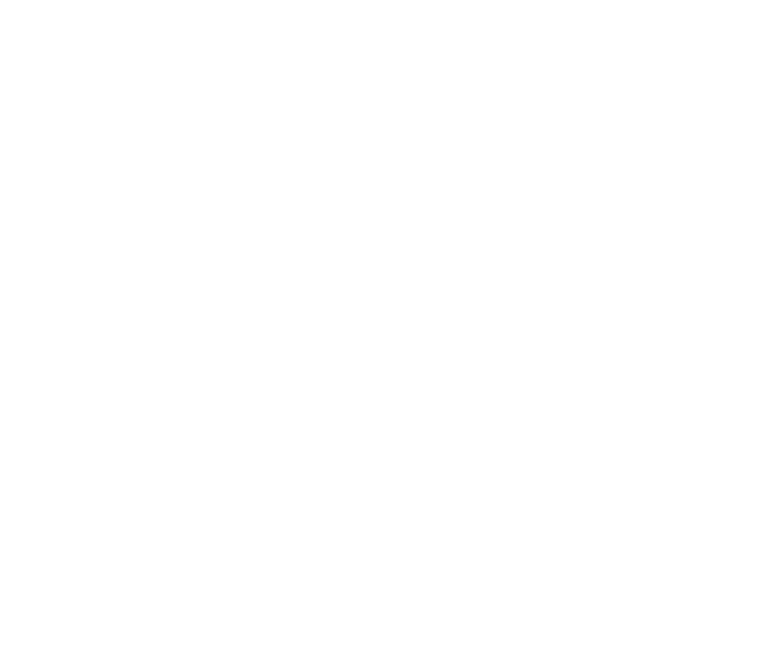
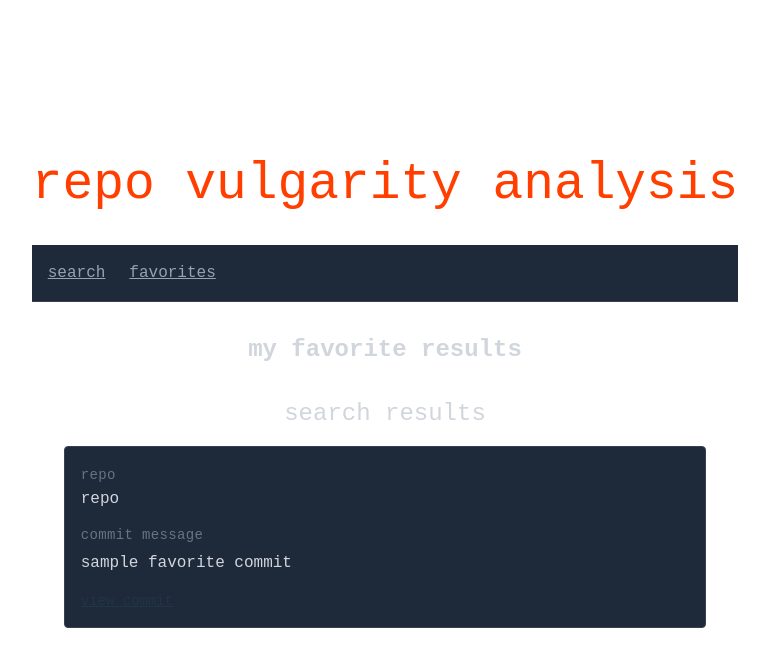
Before and after one commit to jake-schlaerth/portfolio, a React (Vite) app in the folder apps/frontend/: page /favorites in a window 1280 px wide. Before the commit this address had no page. Shown: the top 666 px of the page, without its empty margins (255-1024 px from the left). Built offline with nearby package versions, Linux system fonts and the light colour scheme.

Commit message:
WIP add search and favorites routes to frontend, reach out to rva backend from frontend

```diff
--- a/apps/frontend/src/App.tsx
+++ b/apps/frontend/src/App.tsx
@@ -1,5 +1,8 @@
 import { Routes, Route } from "react-router-dom";
 import { Code, Music, Home, Whiteboard, WhiteboardList } from "./pages";
+import { Search } from "./pages/Search";
+import { Favorites } from "./pages/Favorites";
+import "./App.css";
 
 function App() {
   return (
@@ -9,6 +12,8 @@ function App() {
       <Route path="/whiteboard/:id" element={<Whiteboard />} />
       <Route path="/code" element={<Code />} />
       <Route path="/music" element={<Music />} />
+      <Route path="/search" element={<Search />} />
+      <Route path="/favorites" element={<Favorites />} />
     </Routes>
   );
 }
--- /dev/null
+++ b/apps/frontend/src/components/Header.tsx
@@ -0,0 +1,21 @@
+import { Link } from "react-router-dom";
+
+export const Header = () => {
+  return (
+    <>
+      <h1 className="text-[#ff3e00] text-6xl font-thin leading-tight my-8">
+        repo vulgarity analysis
+      </h1>
+      <nav className="bg-gray-800 text-gray-400 p-4 border-b border-gray-700">
+        <div className="container mx-auto flex gap-6">
+          <Link to="/" className="hover:text-[#ff3e00]">
+            search
+          </Link>
+          <Link to="/favorites" className="hover:text-[#ff3e00]">
+            favorites
+          </Link>
+        </div>
+      </nav>
+    </>
+  );
+};
--- /dev/null
+++ b/apps/frontend/src/components/SearchForm.tsx
@@ -0,0 +1,34 @@
+import { useState } from "react";
+import { SearchFormProps } from "../types/search";
+
+export const SearchForm = ({ onSearch }: SearchFormProps) => {
+  const [searchQuery, setSearchQuery] = useState("");
+  const [isLoading, setIsLoading] = useState(false);
+
+  const handleSubmit = (e: React.FormEvent) => {
+    e.preventDefault();
+    onSearch(searchQuery);
+  };
+
+  return (
+    <form
+      onSubmit={handleSubmit}
+      className="flex flex-col gap-4 max-w-md mx-auto"
+    >
+      <input
+        type="text"
+        value={searchQuery}
+        onChange={(e) => setSearchQuery(e.target.value)}
+        placeholder="enter search term"
+        className="p-2 border rounded bg-gray-800 text-gray-300 border-gray-700 placeholder-gray-500"
+      />
+      <button
+        type="submit"
+        className="text-lg py-2 px-4 bg-[#ff3e00] text-gray-200 rounded cursor-pointer hover:bg-[#ff6340] disabled:opacity-50"
+        disabled={isLoading}
+      >
+        {isLoading ? "searching..." : "search"}
+      </button>
+    </form>
+  );
+};
--- /dev/null
+++ b/apps/frontend/src/components/SearchResults.tsx
@@ -0,0 +1,71 @@
+import { SearchResultsProps } from "../types/search";
+
+export const SearchResults = ({
+  results,
+  error,
+  isLoading,
+}: SearchResultsProps) => {
+  const getRepoPath = (repoUrl: string): string => {
+    return repoUrl.replace("https://github.com/", "").replace(".git", "");
+  };
+
+  const getRepoName = (repoUrl: string): string => {
+    const path = getRepoPath(repoUrl);
+    return path.split("/").pop() || "";
+  };
+
+  if (error) {
+    return <p className="text-red-500 mt-4">{error}</p>;
+  }
+
+  if (results.length > 0) {
+    return (
+      <div className="mt-8">
+        <h2 className="text-2xl mb-4 text-gray-300">search results</h2>
+        <ul className="list-none">
+          {results.map((result, index) => (
+            <li
+              key={index}
+              className="mb-4 p-4 border rounded text-left bg-gray-800 border-gray-700"
+            >
+              <div className="flex flex-col gap-3">
+                <div>
+                  <span className="text-gray-500 text-sm tracking-wide">
+                    repo
+                  </span>
+                  <div className="text-gray-300 font-medium">
+                    {getRepoName(result.repositoryName)}
+                  </div>
+                </div>
+                <div>
+                  <span className="text-gray-500 text-sm tracking-wide">
+                    commit message
+                  </span>
+                  <div className="text-gray-300 mt-1">
+                    {result.commitMessage}
+                  </div>
+                </div>
+                <a
+                  href={`https://github.com/${getRepoPath(
+                    result.repositoryName
+                  )}/commit/${result.commitHash}`}
+                  target="_blank"
+                  rel="noopener noreferrer"
+                  className="text-blue-400 hover:text-blue-300 underline text-sm mt-1"
+                >
+                  view commit
+                </a>
+              </div>
+            </li>
+          ))}
+        </ul>
+      </div>
+    );
+  }
+
+  if (!isLoading && !error && results.length === 0) {
+    return <p className="mt-4 text-gray-500">no results found</p>;
+  }
+
+  return null;
+};
--- /dev/null
+++ b/apps/frontend/src/pages/Favorites.tsx
@@ -0,0 +1,30 @@
+import { Header } from "../components/Header";
+import { SearchResults } from "../components/SearchResults";
+import { SearchResult } from "../types/search";
+
+export const Favorites = () => {
+  const favoriteResults: SearchResult[] = [
+    {
+      repositoryName: "example/repo",
+      commitMessage: "sample favorite commit",
+      commitHash: "abc123",
+    },
+  ];
+
+  return (
+    <div className="text-center p-4 mx-auto">
+      <Header />
+
+      <div className="p-8">
+        <h2 className="text-2xl font-semibold mb-6 text-gray-300">
+          my favorite results
+        </h2>
+        <SearchResults
+          results={favoriteResults}
+          error={null}
+          isLoading={false}
+        />
+      </div>
+    </div>
+  );
+};
--- /dev/null
+++ b/apps/frontend/src/pages/Search.tsx
@@ -0,0 +1,55 @@
+import { useState } from "react";
+import { Header } from "../components/Header";
+import { SearchForm } from "../components/SearchForm";
+import { SearchResults } from "../components/SearchResults";
+import { SearchResult } from "../types/search";
+
+export const Search = () => {
+  const [searchResults, setSearchResults] = useState<SearchResult[]>([]);
+  const [isLoading, setIsLoading] = useState(false);
+  const [error, setError] = useState<string | null>(null);
+
+  const handleSearch = async (query: string) => {
+    setIsLoading(true);
+    setError(null);
+
+    const url = new URL("/commit-analysis/search", "http://localhost:8081");
+    url.searchParams.set("profanity", query);
+
+    try {
+      const response = await fetch(url, {
+        method: "GET",
+        headers: {
+          "Content-Type": "application/json",
+        },
+      });
+
+      if (!response.ok) throw new Error("Search failed");
+      const data = await response.json();
+      setSearchResults(data);
+    } catch (e: unknown) {
+      if (e instanceof Error) {
+        setError(e.message);
+      } else {
+        setError("An unknown error occurred");
+      }
+    } finally {
+      setIsLoading(false);
+    }
+  };
+
+  return (
+    <div className="text-center p-4 mx-auto">
+      <Header />
+
+      <div className="p-8">
+        <SearchForm onSearch={handleSearch} />
+        <SearchResults
+          results={searchResults}
+          error={error}
+          isLoading={isLoading}
+        />
+      </div>
+    </div>
+  );
+};
--- /dev/null
+++ b/apps/frontend/src/types/search.ts
@@ -0,0 +1,15 @@
+export interface SearchResult {
+  repositoryName: string;
+  commitMessage: string;
+  commitHash: string;
+}
+
+export interface SearchFormProps {
+  onSearch: (query: string) => void;
+}
+
+export interface SearchResultsProps {
+  results: SearchResult[];
+  error: string | null;
+  isLoading: boolean;
+}
```
Also changed, not shown: 1 other file (tests, documents, lock files or other folders).
